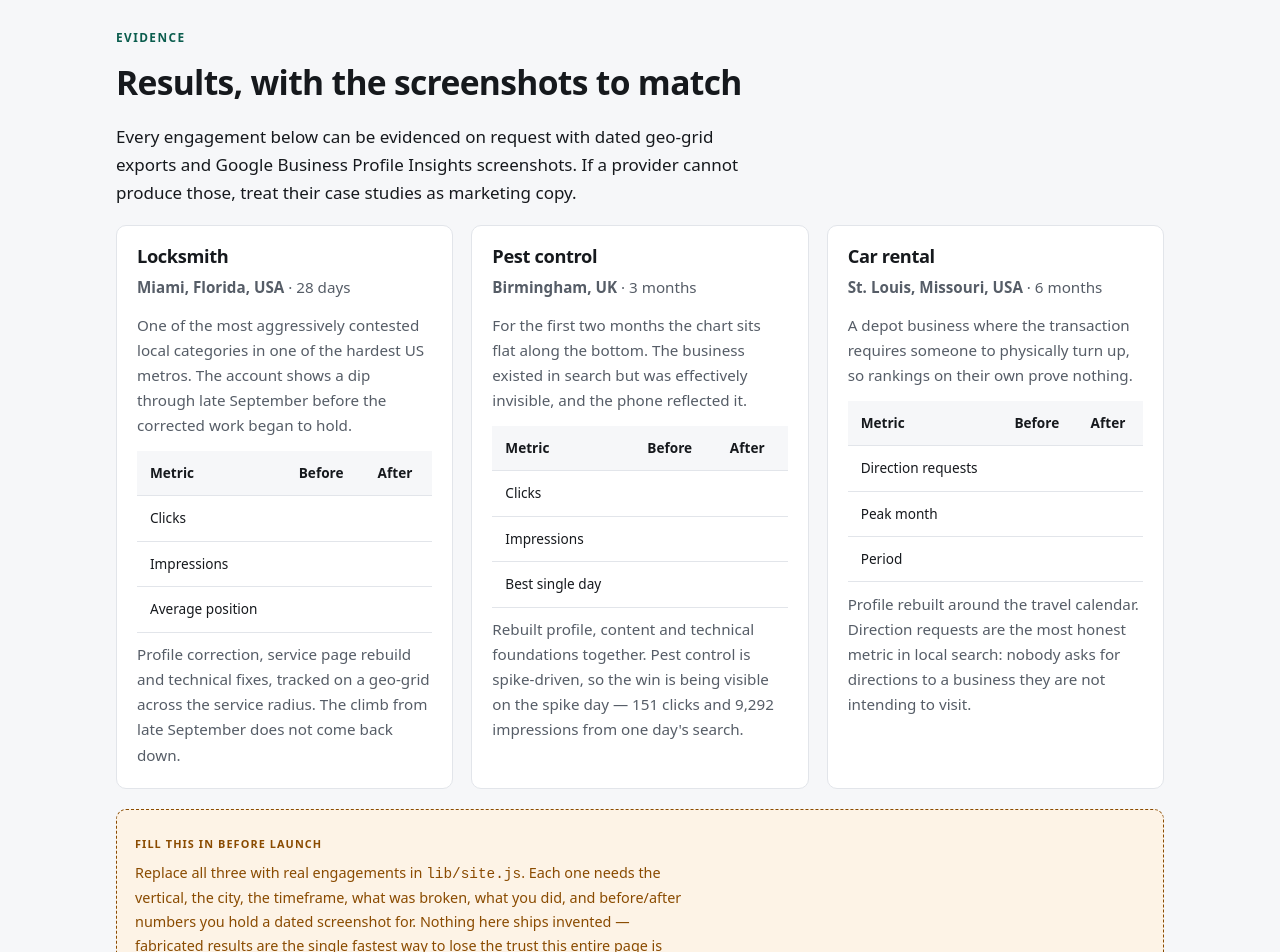
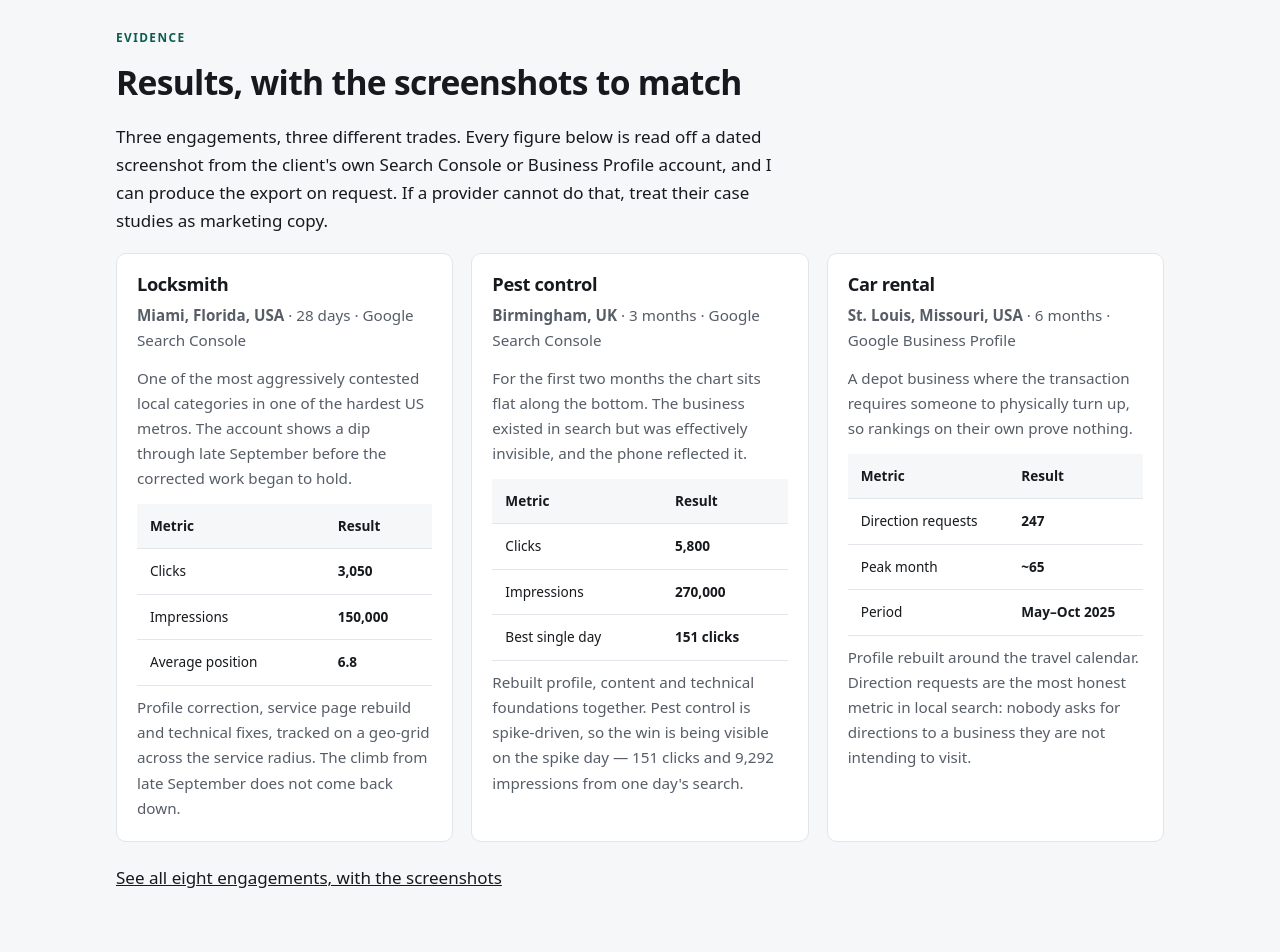
Before and after one commit to abbasid9276-spec/waseem-local-seo, a Next.js app: page / in a window 1280 px wide. Shown: the part 9140-10092 px from the top of the page. Built offline with nearby package versions, Linux system fonts and the light colour scheme.

Commit message:
Update page.js

```diff
--- a/app/page.js
+++ b/app/page.js
@@ -436,22 +436,23 @@ export default function Home() {
             <p className="eyebrow">Evidence</p>
             <h2>Results, with the screenshots to match</h2>
             <p>
-              Every engagement below can be evidenced on request with dated geo-grid
-              exports and Google Business Profile Insights screenshots. If a provider
-              cannot produce those, treat their case studies as marketing copy.
+              Three engagements, three different trades. Every figure below is read off
+              a dated screenshot from the client&apos;s own Search Console or Business Profile
+              account, and I can produce the export on request. If a provider cannot do
+              that, treat their case studies as marketing copy.
             </p>
             <div className="grid g3">
               {caseStudies.map((c, i) => (
                 <div className="card" key={i}>
                   <h3>{c.vertical}</h3>
-                  <p style={{ marginBottom: ".8rem" }}><strong>{c.location}</strong> · {c.window}</p>
+                  <p style={{ marginBottom: ".8rem" }}><strong>{c.location}</strong> · {c.window} · {c.source}</p>
                   <p style={{ marginBottom: ".8rem" }}>{c.problem}</p>
                   <div className="table-scroll" style={{ margin: ".6rem 0" }}>
                     <table style={{ minWidth: "auto", fontSize: ".85rem" }}>
-                      <thead><tr><th>Metric</th><th>Before</th><th>After</th></tr></thead>
+                      <thead><tr><th>Metric</th><th>Result</th></tr></thead>
                       <tbody>
                         {c.metrics.map((m) => (
-                          <tr key={m.label}><td>{m.label}</td><td>{m.before}</td><td>{m.after}</td></tr>
+                          <tr key={m.label}><td>{m.label}</td><td><strong>{m.value}</strong></td></tr>
                         ))}
                       </tbody>
                     </table>
@@ -460,17 +461,9 @@ export default function Home() {
                 </div>
               ))}
             </div>
-            <div className="ph" style={{ marginTop: "20px" }}>
-              <span className="ph-tag">Fill this in before launch</span>
-              <p>
-                Replace all three with real engagements in <code>lib/site.js</code>. Each one
-                needs the vertical, the city, the timeframe, what was broken, what you did,
-                and before/after numbers you hold a dated screenshot for. Nothing here ships
-                invented — fabricated results are the single fastest way to lose the trust
-                this entire page is built on, and every competitor on this search result
-                already has zero case studies, so three real ones is enough to win.
-              </p>
-            </div>
+            <p style={{ marginTop: "1.4rem" }}>
+              <a href="/portfolio">See all eight engagements, with the screenshots</a>
+            </p>
           </div>
         </section>
 
```
